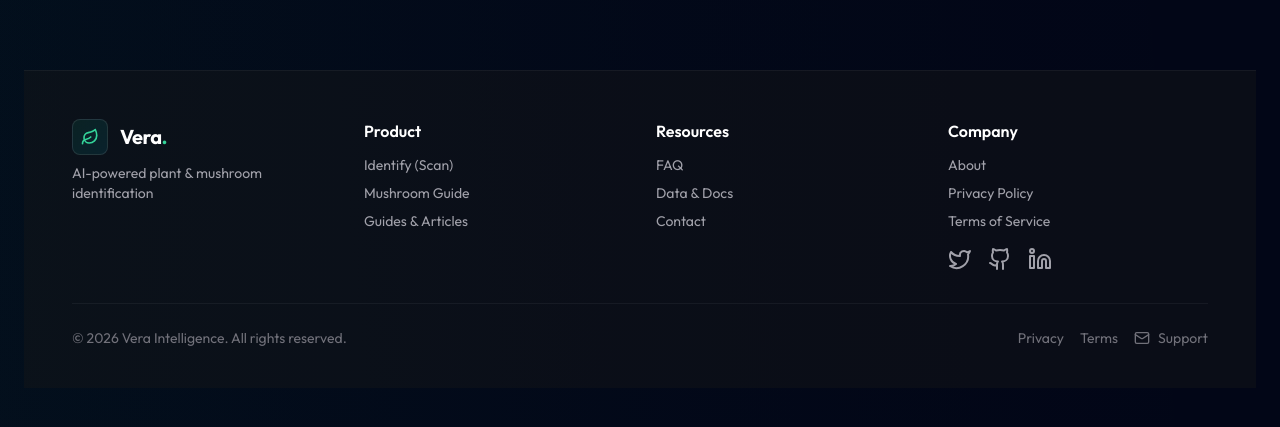
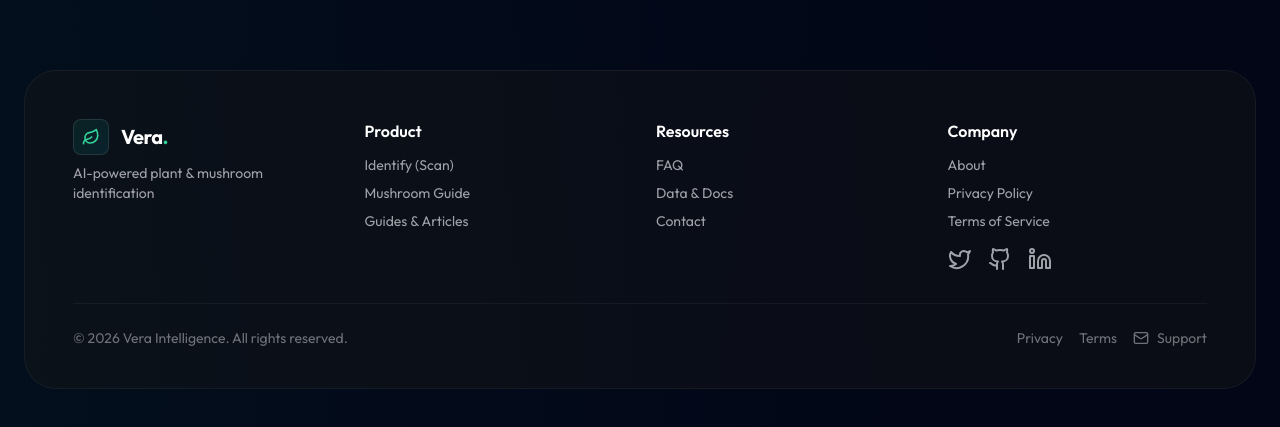
Before and after one commit to Charles-CS/Vera, a Next.js app: page / in a window 1280 px wide. Shown: the part 3976-4403 px from the top of the page. Built offline with nearby package versions, Linux system fonts and the light colour scheme.

Commit message:
refactor: enhance Footer component styling for improved layout and visual appeal

```diff
--- a/src/components/Footer.tsx
+++ b/src/components/Footer.tsx
@@ -4,7 +4,7 @@
 
 export default function Footer() {
   return (
-    <footer className="w-full pt-12 pb-10 bg-neutral-900/40 border-t border-white/5 mt-16">
+    <footer className="w-full mt-16 overflow-hidden rounded-[2rem] border border-white/5 bg-neutral-900/40 pt-12 pb-10">
       <div className="max-w-7xl mx-auto px-8 md:px-12">
         <div className="grid grid-cols-1 md:grid-cols-4 gap-6 md:gap-8 items-start">
           <div>
```
